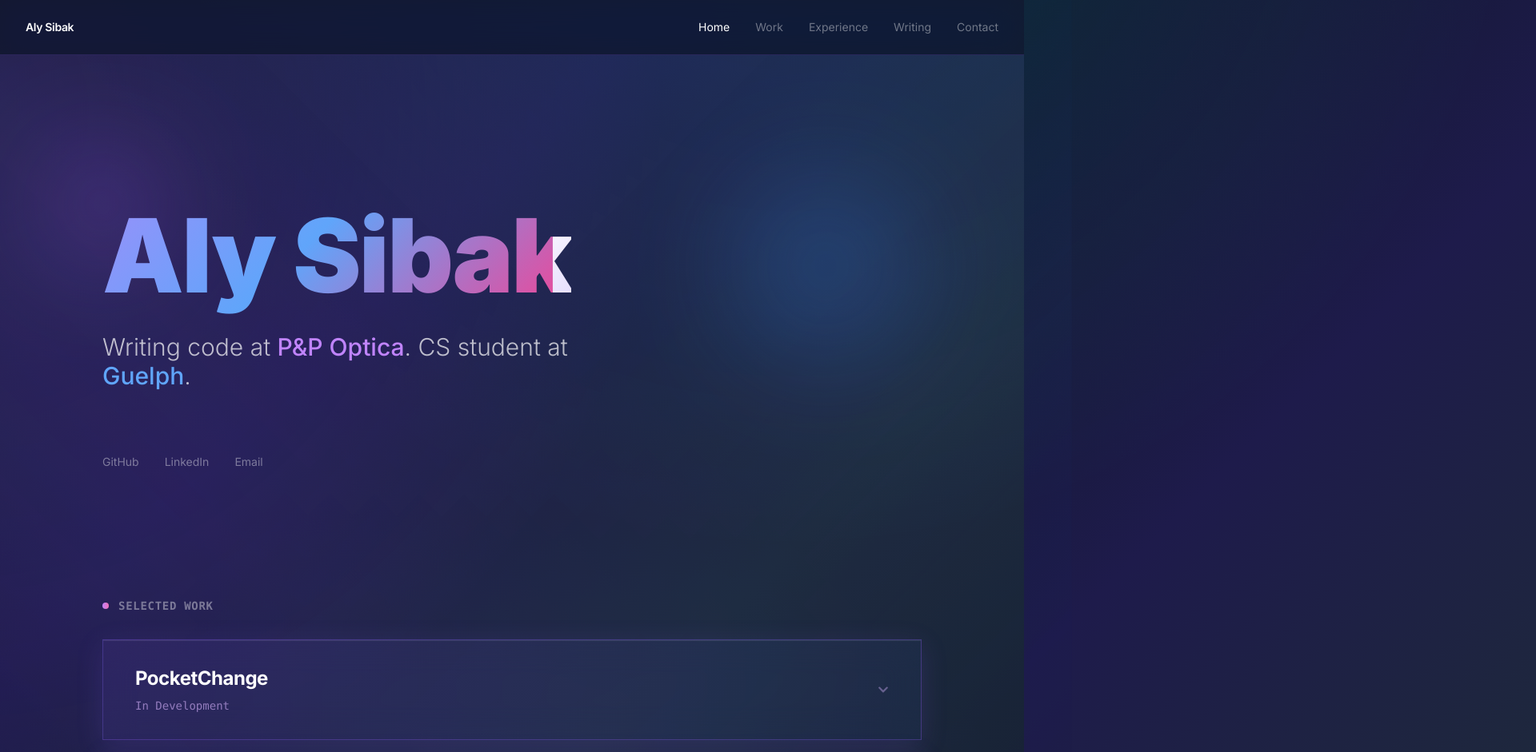
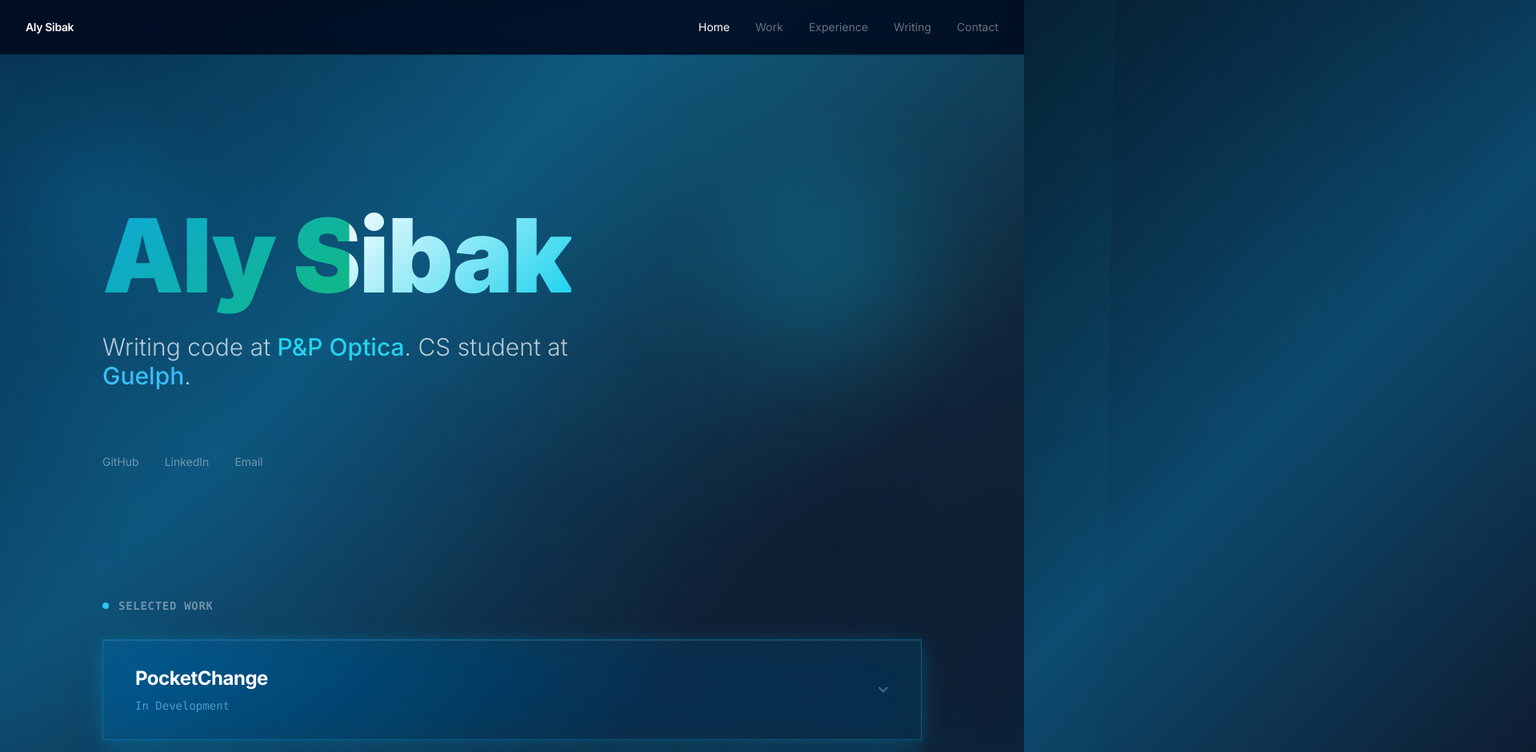
Before and after one commit to alysibak/portfolio, a Next.js app: page / in a window 1280 px wide. Shown: the top 941 px of the page at 80% size, 1920 px wide, since content can reach past the window. Built offline with nearby package versions, Linux system fonts and the light colour scheme.

Commit message:
feat: transform to electric blue theme without purple/pink
Complete redesign using electric blue/cyan/green color palette.
Removed all purple and pink colors, replaced with sky blue,
cyan, and emerald accents for a fresh, modern look.

```diff
--- a/app/page.js
+++ b/app/page.js
@@ -18,16 +18,16 @@ export default function HomePage() {
       <section className="pt-64 pb-32 px-6 relative z-10">
         <div className="max-w-5xl mx-auto">
           <div className="relative">
-            <div className="absolute -top-20 -left-20 w-40 h-40 bg-purple-500/20 rounded-full blur-3xl floating"></div>
-            <div className="absolute -top-10 right-0 w-60 h-60 bg-blue-500/20 rounded-full blur-3xl floating" style={{animationDelay: '1s'}}></div>
+            <div className="absolute -top-20 -left-20 w-40 h-40 bg-sky-500/20 rounded-full blur-3xl floating"></div>
+            <div className="absolute -top-10 right-0 w-60 h-60 bg-cyan-500/20 rounded-full blur-3xl floating" style={{animationDelay: '1s'}}></div>
 
             <h1 className="text-8xl md:text-9xl font-black mb-8 leading-[0.9] tracking-tight relative z-10">
               <span className="gradient-text">Aly Sibak</span>
             </h1>
 
             <p className="text-2xl md:text-3xl text-white/70 mb-20 leading-relaxed max-w-2xl font-light relative z-10">
-              Writing code at <span className="text-purple-400 font-medium">P&P Optica</span>.
-              CS student at <span className="text-blue-400 font-medium">Guelph</span>.
+              Writing code at <span className="text-cyan-400 font-medium">P&P Optica</span>.
+              CS student at <span className="text-sky-400 font-medium">Guelph</span>.
             </p>
           </div>
 
@@ -60,7 +60,7 @@ export default function HomePage() {
           {/* Featured Projects */}
           <div className="mb-40">
             <div className="flex items-center gap-3 mb-8">
-              <div className="w-2 h-2 rounded-full bg-gradient-to-r from-purple-400 to-pink-400 animate-pulse"></div>
+              <div className="w-2 h-2 rounded-full bg-gradient-to-r from-sky-400 to-cyan-400 animate-pulse"></div>
               <h2 className="text-sm text-white/40 font-mono tracking-wider">SELECTED WORK</h2>
             </div>
             <div className="space-y-4">
@@ -71,13 +71,13 @@ export default function HomePage() {
                     className="w-full text-left px-10 py-8 flex items-center justify-between group"
                   >
                     <div className="flex-1">
-                      <h3 className="text-2xl font-bold text-white mb-2 group-hover:text-purple-300 smooth-transition">
+                      <h3 className="text-2xl font-bold text-white mb-2 group-hover:text-sky-300 smooth-transition">
                         {project.title}
                       </h3>
-                      <p className="text-sm text-purple-300/60 font-mono">{project.status}</p>
+                      <p className="text-sm text-sky-300/60 font-mono">{project.status}</p>
                     </div>
                     <FaChevronDown
-                      className={`text-purple-300/40 smooth-transition text-sm ${
+                      className={`text-sky-300/40 smooth-transition text-sm ${
                         expandedProject === idx ? 'rotate-180' : ''
                       }`}
                     />
@@ -130,9 +130,9 @@ export default function HomePage() {
               href="/experience"
               className="glass px-10 py-16 smooth-transition group glow-on-hover relative overflow-hidden"
             >
-              <div className="absolute top-4 right-4 text-6xl text-purple-500/10 font-black">01</div>
-              <div className="text-xs text-purple-300/60 mb-3 font-mono tracking-wider">EXPERIENCE</div>
-              <h3 className="text-xl font-bold text-white mb-2 group-hover:text-purple-300">Work History</h3>
+              <div className="absolute top-4 right-4 text-6xl text-sky-500/10 font-black">01</div>
+              <div className="text-xs text-sky-300/60 mb-3 font-mono tracking-wider">EXPERIENCE</div>
+              <h3 className="text-xl font-bold text-white mb-2 group-hover:text-sky-300">Work History</h3>
               <p className="text-sm text-white/40">Building at P&P Optica</p>
             </Link>
 
@@ -140,9 +140,9 @@ export default function HomePage() {
               href="/skills"
               className="glass px-10 py-16 smooth-transition group glow-on-hover relative overflow-hidden"
             >
-              <div className="absolute top-4 right-4 text-6xl text-blue-500/10 font-black">02</div>
-              <div className="text-xs text-blue-300/60 mb-3 font-mono tracking-wider">SKILLS</div>
-              <h3 className="text-xl font-bold text-white mb-2 group-hover:text-blue-300">Tech Stack</h3>
+              <div className="absolute top-4 right-4 text-6xl text-cyan-500/10 font-black">02</div>
+              <div className="text-xs text-cyan-300/60 mb-3 font-mono tracking-wider">SKILLS</div>
+              <h3 className="text-xl font-bold text-white mb-2 group-hover:text-cyan-300">Tech Stack</h3>
               <p className="text-sm text-white/40">React • TypeScript • AWS</p>
             </Link>
 
@@ -150,9 +150,9 @@ export default function HomePage() {
               href="/blog"
               className="glass px-10 py-16 smooth-transition group glow-on-hover relative overflow-hidden"
             >
-              <div className="absolute top-4 right-4 text-6xl text-pink-500/10 font-black">03</div>
-              <div className="text-xs text-pink-300/60 mb-3 font-mono tracking-wider">WRITING</div>
-              <h3 className="text-xl font-bold text-white mb-2 group-hover:text-pink-300">What I've Learned</h3>
+              <div className="absolute top-4 right-4 text-6xl text-emerald-500/10 font-black">03</div>
+              <div className="text-xs text-emerald-300/60 mb-3 font-mono tracking-wider">WRITING</div>
+              <h3 className="text-xl font-bold text-white mb-2 group-hover:text-emerald-300">What I've Learned</h3>
               <p className="text-sm text-white/40">Dev workflows & insights</p>
             </Link>
           </div>
--- a/app/theme-globals.css
+++ b/app/theme-globals.css
@@ -1,10 +1,10 @@
-/* Vibrant Modern Portfolio Theme */
+/* Electric Modern Portfolio Theme */
 
 @import url('https://fonts.googleapis.com/css2?family=Inter:wght@300;400;500;600;700;800;900&display=swap');
 
-/* Dynamic Gradient Background with Multiple Colors */
+/* Dynamic Gradient Background - Electric Blue & Cyan */
 .animated-gradient-bg {
-  background: linear-gradient(135deg, #0f172a 0%, #1e1b4b 25%, #1e293b 50%, #0f172a 100%);
+  background: linear-gradient(135deg, #020617 0%, #0c4a6e 25%, #0f172a 50%, #082f49 100%);
   position: relative;
   min-height: 100vh;
   overflow: hidden;
@@ -18,11 +18,11 @@
   width: 200%;
   height: 200%;
   background:
-    radial-gradient(circle at 20% 30%, rgba(139, 92, 246, 0.2), transparent 25%),
-    radial-gradient(circle at 80% 70%, rgba(59, 130, 246, 0.15), transparent 25%),
-    radial-gradient(circle at 40% 80%, rgba(236, 72, 153, 0.15), transparent 25%),
-    radial-gradient(circle at 60% 20%, rgba(34, 211, 238, 0.12), transparent 25%);
-  animation: gradientFloat 20s ease-in-out infinite;
+    radial-gradient(circle at 20% 30%, rgba(14, 165, 233, 0.25), transparent 25%),
+    radial-gradient(circle at 80% 70%, rgba(6, 182, 212, 0.2), transparent 25%),
+    radial-gradient(circle at 40% 80%, rgba(16, 185, 129, 0.15), transparent 25%),
+    radial-gradient(circle at 60% 20%, rgba(34, 211, 238, 0.18), transparent 25%);
+  animation: gradientFloat 18s ease-in-out infinite;
   pointer-events: none;
 }
 
@@ -34,32 +34,33 @@
   right: 0;
   bottom: 0;
   background:
-    linear-gradient(45deg, transparent 30%, rgba(139, 92, 246, 0.05) 50%, transparent 70%),
-    linear-gradient(-45deg, transparent 30%, rgba(59, 130, 246, 0.05) 50%, transparent 70%);
+    linear-gradient(45deg, transparent 30%, rgba(14, 165, 233, 0.08) 50%, transparent 70%),
+    linear-gradient(-45deg, transparent 30%, rgba(6, 182, 212, 0.06) 50%, transparent 70%);
   background-size: 100% 100%;
-  animation: meshMove 15s ease-in-out infinite;
+  animation: meshMove 12s ease-in-out infinite;
   pointer-events: none;
 }
 
 @keyframes gradientFloat {
   0%, 100% { transform: translate(0, 0) rotate(0deg); }
-  33% { transform: translate(30px, -30px) rotate(3deg); }
-  66% { transform: translate(-20px, 20px) rotate(-3deg); }
+  33% { transform: translate(40px, -40px) rotate(4deg); }
+  66% { transform: translate(-30px, 30px) rotate(-4deg); }
 }
 
 @keyframes meshMove {
-  0%, 100% { opacity: 1; transform: scale(1); }
-  50% { opacity: 0.7; transform: scale(1.1); }
+  0%, 100% { opacity: 1; transform: scale(1) rotate(0deg); }
+  50% { opacity: 0.6; transform: scale(1.15) rotate(1deg); }
 }
 
-/* Vibrant Glass Cards */
+/* Electric Glass Cards */
 .glass {
-  background: linear-gradient(135deg, rgba(139, 92, 246, 0.1), rgba(59, 130, 246, 0.06));
-  border: 1.5px solid rgba(139, 92, 246, 0.3);
-  backdrop-filter: blur(20px);
-  -webkit-backdrop-filter: blur(20px);
+  background: linear-gradient(135deg, rgba(14, 165, 233, 0.12), rgba(6, 182, 212, 0.08));
+  border: 1.5px solid rgba(14, 165, 233, 0.35);
+  backdrop-filter: blur(24px) saturate(150%);
+  -webkit-backdrop-filter: blur(24px) saturate(150%);
   box-shadow:
-    0 8px 32px rgba(139, 92, 246, 0.15),
+    0 8px 32px rgba(14, 165, 233, 0.2),
+    0 4px 16px rgba(6, 182, 212, 0.15),
     inset 0 1px 1px rgba(255, 255, 255, 0.1);
   transition: all 0.4s cubic-bezier(0.4, 0, 0.2, 1);
   position: relative;
@@ -73,7 +74,7 @@
   left: -100%;
   width: 100%;
   height: 100%;
-  background: linear-gradient(90deg, transparent, rgba(255, 255, 255, 0.15), transparent);
+  background: linear-gradient(90deg, transparent, rgba(34, 211, 238, 0.2), transparent);
   transition: left 0.6s ease;
 }
 
@@ -82,33 +83,34 @@
 }
 
 .glass:hover {
-  background: linear-gradient(135deg, rgba(139, 92, 246, 0.15), rgba(59, 130, 246, 0.1));
-  border-color: rgba(139, 92, 246, 0.5);
+  background: linear-gradient(135deg, rgba(14, 165, 233, 0.18), rgba(6, 182, 212, 0.12));
+  border-color: rgba(14, 165, 233, 0.6);
   box-shadow:
-    0 12px 48px rgba(139, 92, 246, 0.25),
-    0 0 80px rgba(59, 130, 246, 0.2),
+    0 12px 48px rgba(14, 165, 233, 0.3),
+    0 0 80px rgba(6, 182, 212, 0.25),
+    0 0 120px rgba(16, 185, 129, 0.1),
     inset 0 1px 1px rgba(255, 255, 255, 0.2);
   transform: translateY(-8px) scale(1.01);
 }
 
 /* Glass Strong (for nav/footer) */
 .glass-strong {
-  background: rgba(15, 23, 42, 0.8);
-  backdrop-filter: blur(20px) saturate(180%);
-  -webkit-backdrop-filter: blur(20px) saturate(180%);
-  border-bottom: 1px solid rgba(139, 92, 246, 0.2);
+  background: rgba(2, 6, 23, 0.85);
+  backdrop-filter: blur(24px) saturate(180%);
+  -webkit-backdrop-filter: blur(24px) saturate(180%);
+  border-bottom: 1px solid rgba(14, 165, 233, 0.25);
 }
 
-/* Multi-color Gradient Text */
+/* Electric Gradient Text */
 .gradient-text {
-  background: linear-gradient(135deg, #ffffff 0%, #a78bfa 40%, #60a5fa 70%, #ec4899 100%);
+  background: linear-gradient(135deg, #ffffff 0%, #22d3ee 30%, #0ea5e9 60%, #10b981 100%);
   background-size: 200% auto;
   -webkit-background-clip: text;
   -webkit-text-fill-color: transparent;
   background-clip: text;
   font-weight: 900;
   letter-spacing: -0.02em;
-  animation: gradientShine 4s linear infinite;
+  animation: gradientShine 3.5s linear infinite;
 }
 
 @keyframes gradientShine {
@@ -118,39 +120,39 @@
 
 /* Accent Colors */
 .accent-text {
-  color: #a78bfa;
+  color: #0ea5e9;
 }
 
 .accent-border {
-  border-color: #a78bfa;
+  border-color: #0ea5e9;
 }
 
-/* Vibrant Buttons */
+/* Electric Buttons */
 .glossy-button {
-  background: linear-gradient(135deg, rgba(139, 92, 246, 0.2), rgba(59, 130, 246, 0.1));
-  border: 1px solid rgba(139, 92, 246, 0.4);
-  box-shadow: 0 4px 16px rgba(139, 92, 246, 0.2);
+  background: linear-gradient(135deg, rgba(14, 165, 233, 0.25), rgba(6, 182, 212, 0.15));
+  border: 1px solid rgba(14, 165, 233, 0.5);
+  box-shadow: 0 4px 16px rgba(14, 165, 233, 0.25);
   transition: all 0.4s cubic-bezier(0.4, 0, 0.2, 1);
 }
 
 .glossy-button:hover {
-  background: linear-gradient(135deg, rgba(139, 92, 246, 0.3), rgba(59, 130, 246, 0.2));
-  border-color: rgba(139, 92, 246, 0.6);
-  box-shadow: 0 8px 24px rgba(139, 92, 246, 0.3);
+  background: linear-gradient(135deg, rgba(14, 165, 233, 0.35), rgba(6, 182, 212, 0.25));
+  border-color: rgba(14, 165, 233, 0.7);
+  box-shadow: 0 8px 24px rgba(14, 165, 233, 0.35);
   transform: translateY(-2px);
 }
 
 /* Primary CTA Button */
 .cta-button {
-  background: linear-gradient(135deg, #8b5cf6 0%, #3b82f6 100%);
-  border: 1px solid rgba(139, 92, 246, 0.5);
+  background: linear-gradient(135deg, #0ea5e9 0%, #06b6d4 100%);
+  border: 1px solid rgba(14, 165, 233, 0.6);
   transition: all 0.4s cubic-bezier(0.4, 0, 0.2, 1);
-  box-shadow: 0 4px 24px rgba(139, 92, 246, 0.4);
+  box-shadow: 0 4px 24px rgba(14, 165, 233, 0.5);
 }
 
 .cta-button:hover {
-  background: linear-gradient(135deg, #7c3aed 0%, #2563eb 100%);
-  box-shadow: 0 8px 32px rgba(139, 92, 246, 0.5);
+  background: linear-gradient(135deg, #0284c7 0%, #0891b2 100%);
+  box-shadow: 0 8px 32px rgba(14, 165, 233, 0.6);
   transform: translateY(-2px) scale(1.02);
 }
 
@@ -166,7 +168,7 @@
 
 @keyframes float {
   0%, 100% { transform: translateY(0px) rotate(0deg); }
-  50% { transform: translateY(-15px) rotate(2deg); }
+  50% { transform: translateY(-20px) rotate(3deg); }
 }
 
 /* Shimmer Effect */
@@ -182,8 +184,8 @@
   left: -100%;
   width: 100%;
   height: 100%;
-  background: linear-gradient(90deg, transparent, rgba(255, 255, 255, 0.2), transparent);
-  animation: shimmer 3s infinite;
+  background: linear-gradient(90deg, transparent, rgba(34, 211, 238, 0.25), transparent);
+  animation: shimmer 2.5s infinite;
 }
 
 @keyframes shimmer {
@@ -191,7 +193,7 @@
   100% { left: 100%; }
 }
 
-/* Multi-color Glow on Hover */
+/* Multi-color Glow - Electric Colors */
 .glow-on-hover {
   position: relative;
   transition: all 0.4s cubic-bezier(0.4, 0, 0.2, 1);
@@ -203,15 +205,16 @@
   inset: -2px;
   border-radius: inherit;
   background: linear-gradient(45deg,
-    rgba(139, 92, 246, 0.8),
-    rgba(59, 130, 246, 0.8),
-    rgba(236, 72, 153, 0.8),
-    rgba(139, 92, 246, 0.8));
+    rgba(14, 165, 233, 0.9),
+    rgba(6, 182, 212, 0.9),
+    rgba(16, 185, 129, 0.9),
+    rgba(34, 211, 238, 0.9),
+    rgba(14, 165, 233, 0.9));
   background-size: 300% 300%;
   opacity: 0;
   transition: opacity 0.4s cubic-bezier(0.4, 0, 0.2, 1);
   z-index: -1;
-  filter: blur(24px);
+  filter: blur(28px);
   animation: glowRotate 4s ease infinite;
 }
 
@@ -227,25 +230,25 @@
 
 /* Custom Scrollbar */
 ::-webkit-scrollbar {
-  width: 8px;
+  width: 10px;
 }
 
 ::-webkit-scrollbar-track {
-  background: rgba(15, 23, 42, 0.5);
+  background: rgba(2, 6, 23, 0.5);
 }
 
 ::-webkit-scrollbar-thumb {
-  background: linear-gradient(180deg, #8b5cf6, #3b82f6);
-  border-radius: 4px;
+  background: linear-gradient(180deg, #0ea5e9, #06b6d4);
+  border-radius: 5px;
 }
 
 ::-webkit-scrollbar-thumb:hover {
-  background: linear-gradient(180deg, #7c3aed, #2563eb);
+  background: linear-gradient(180deg, #0284c7, #0891b2);
 }
 
 /* Selection */
 ::selection {
-  background: rgba(139, 92, 246, 0.4);
+  background: rgba(14, 165, 233, 0.45);
   color: white;
 }
 
@@ -256,9 +259,9 @@
 
 /* Badge */
 .badge {
-  background: linear-gradient(135deg, rgba(139, 92, 246, 0.2), rgba(236, 72, 153, 0.2));
-  border: 1px solid rgba(139, 92, 246, 0.4);
-  box-shadow: 0 4px 12px rgba(139, 92, 246, 0.2);
+  background: linear-gradient(135deg, rgba(14, 165, 233, 0.25), rgba(16, 185, 129, 0.2));
+  border: 1px solid rgba(14, 165, 233, 0.5);
+  box-shadow: 0 4px 12px rgba(14, 165, 233, 0.25);
 }
 
 /* Expandable Section */
@@ -276,14 +279,14 @@
 
 /* Code Block Glass */
 .code-glass {
-  background: rgba(0, 0, 0, 0.4);
+  background: rgba(0, 0, 0, 0.5);
   backdrop-filter: blur(10px);
-  border: 1px solid rgba(139, 92, 246, 0.2);
+  border: 1px solid rgba(14, 165, 233, 0.25);
 }
 
 /* Blog Page Background */
 .blog-bg {
-  background: linear-gradient(135deg, #f5f7fa 0%, #c3cfe2 100%);
+  background: linear-gradient(135deg, #f0f9ff 0%, #e0f2fe 100%);
 }
 
 /* Blog Glass Card */
@@ -292,7 +295,7 @@
   backdrop-filter: blur(20px);
   border: 1px solid rgba(255, 255, 255, 0.8);
   box-shadow:
-    0 8px 32px 0 rgba(31, 38, 135, 0.1),
+    0 8px 32px 0 rgba(14, 165, 233, 0.1),
     inset 0 1px 0 0 rgba(255, 255, 255, 1);
 }
 
@@ -312,7 +315,7 @@ h1, h2, h3, h4, h5, h6 {
 /* Focus States */
 a:focus-visible,
 button:focus-visible {
-  outline: 2px solid rgba(139, 92, 246, 0.6);
+  outline: 2px solid rgba(14, 165, 233, 0.6);
   outline-offset: 4px;
 }
 
@@ -340,13 +343,20 @@ button:focus-visible {
 
 /* Decorative Elements */
 .dot-pattern {
-  background-image: radial-gradient(rgba(139, 92, 246, 0.1) 1px, transparent 1px);
+  background-image: radial-gradient(rgba(14, 165, 233, 0.15) 1px, transparent 1px);
   background-size: 20px 20px;
 }
 
 .grid-pattern {
   background-image:
-    linear-gradient(rgba(139, 92, 246, 0.1) 1px, transparent 1px),
-    linear-gradient(90deg, rgba(139, 92, 246, 0.1) 1px, transparent 1px);
+    linear-gradient(rgba(14, 165, 233, 0.12) 1px, transparent 1px),
+    linear-gradient(90deg, rgba(14, 165, 233, 0.12) 1px, transparent 1px);
   background-size: 50px 50px;
 }
+
+/* Particle Effect */
+.particle {
+  position: absolute;
+  border-radius: 50%;
+  pointer-events: none;
+}
```
